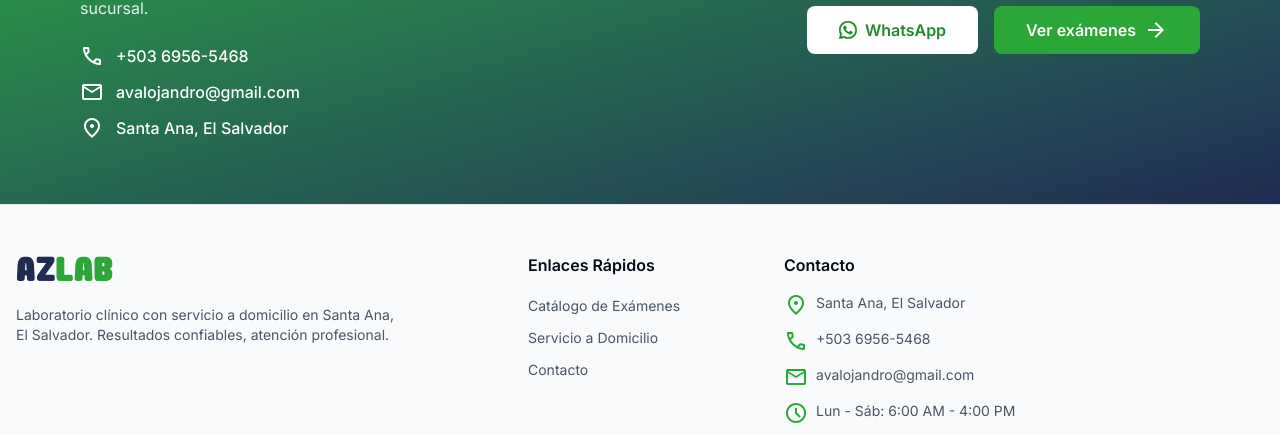
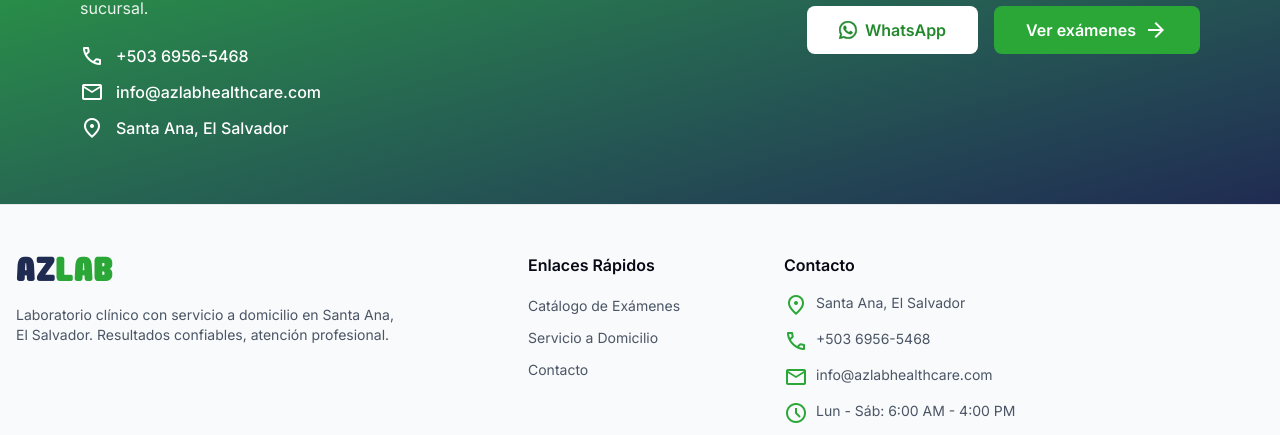
Before and after one commit to Avalojandro/azlab-website, a Next.js app: page / in a window 1280 px wide. Shown: the part 3999-4434 px from the top of the page. Built offline with nearby package versions, Linux system fonts and the light colour scheme; no server answers.

Commit message:
:memo: azlab website, cambio de email

```diff
--- a/src/app/contacto/page.tsx
+++ b/src/app/contacto/page.tsx
@@ -56,7 +56,7 @@ export default function ContactoPage() {
                 <p className="text-sm text-gray-500 mb-1">Correo</p>
                 <p className="font-semibold text-azlab-blue-500">
                   {/* info@azlabhealthcare.com */}
-                  avalojandro@gmail.com
+                  info@azlabhealthcare.com
                 </p>
               </div>
             </div>
--- a/src/components/ContactCta.tsx
+++ b/src/components/ContactCta.tsx
@@ -25,7 +25,7 @@ const ContactCta: React.FC = () => {
                 <span className="material-symbols-outlined">mail</span>
                 <span className="font-medium">
                   {/* info@azlabhealthcare.com */}
-                  avalojandro@gmail.com
+                  info@azlabhealthcare.com
                 </span>
               </div>
 
--- a/src/components/Footer.tsx
+++ b/src/components/Footer.tsx
@@ -100,7 +100,7 @@ const Footer: React.FC = () => {
                 </span>
                 <span>
                   {/* info@azlabhealthcare.com */}
-                  avalojandro@gmail.com
+                  info@azlabhealthcare.com
                 </span>
               </li>
               <li className="flex items-start gap-2 text-sm text-gray-600">
```
